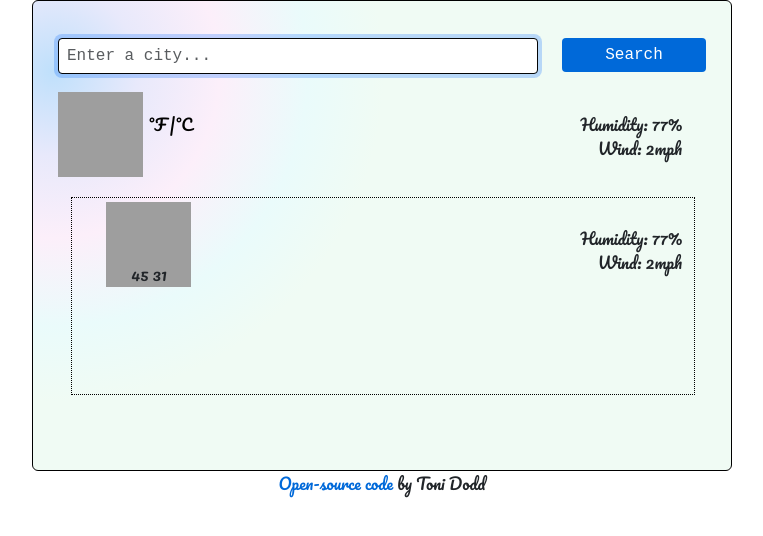
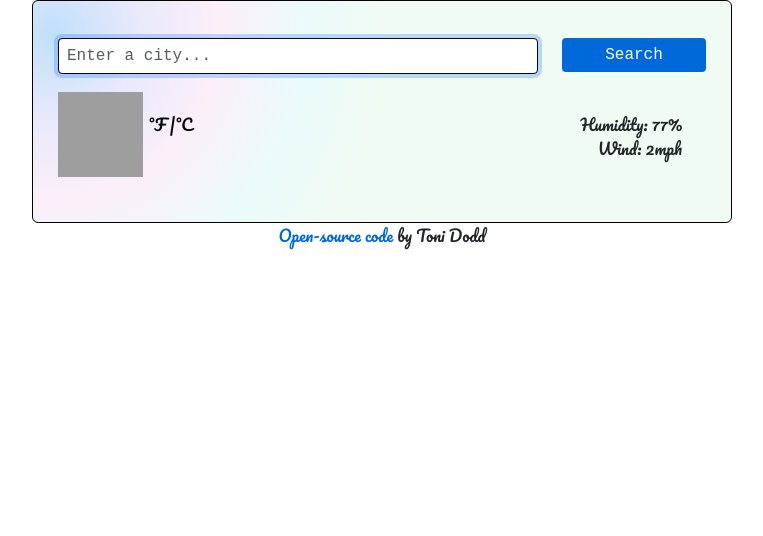
Before and after one commit to ToniDodd/Weather-App-Project, a plain HTML site: page index.html in a window 1280 px wide. Shown: the whole page, without its empty margins (258-1021 px from the left). Drawn offline with nearby package versions, Linux system fonts and the light colour scheme; no server answers; grey boxes are pictures that could not be loaded.

Commit message:
Restart HTML and CSS for forecast

```diff
--- a/index.html
+++ b/index.html
@@ -63,24 +63,6 @@
         <li id="wind">Wind: 2mph</li>
         </ul>
         </div>
-       <div class="row">
-        <div class="forecast-wrap">
-        <div class="col-12">
-        <div id="day">Sat</div>
-        <img id="forcast-icon" src="http://shecodes-assets.s3.amazonaws.com/api/weather/icons/scattered-clouds-night.png" alt="scattered clouds">
-        <div class="forecast-temperatures">
-        <span id="temperature-max">45
-        </span>
-         <span id="temperature-min">31</span>
-         </div>
-         <div class="forecast-details-wrap">
-         <ul class="forcast-details">
-          <li id="humidity">Humidity: 77%</li>
-        <li id="wind">Wind: 2mph</li>
-        </ul></div>
-        </div>
-       </div>
-
 
       </div></div>
       </div>
--- a/styles/style.css
+++ b/styles/style.css
@@ -74,33 +74,7 @@ a {
 .link {
   color: #0069d9;
 }
-.forecast-details-wrap {
-  text-decoration: none;
-  text-align: right;
-  position: relative;
-  top: -105px;
-}
-.forecast-temperatures {
-  text-align: left;
-  position: relative;
-  right: -47px;
-  top: -45px;
-}
-.forecast-wrap {
-  border: 1px dotted black;
-  width: 100%;
-  margin-left: 25px;
-  margin-bottom: 50px;
-}
-#day {
-  text-align: left;
-  position: relative;
-  right: -50px;
-}
-#forcast-icon {
-  position: relative;
-  right: 235px;
-}
+
 #temp {
   position: relative;
   top: -20px;
```
